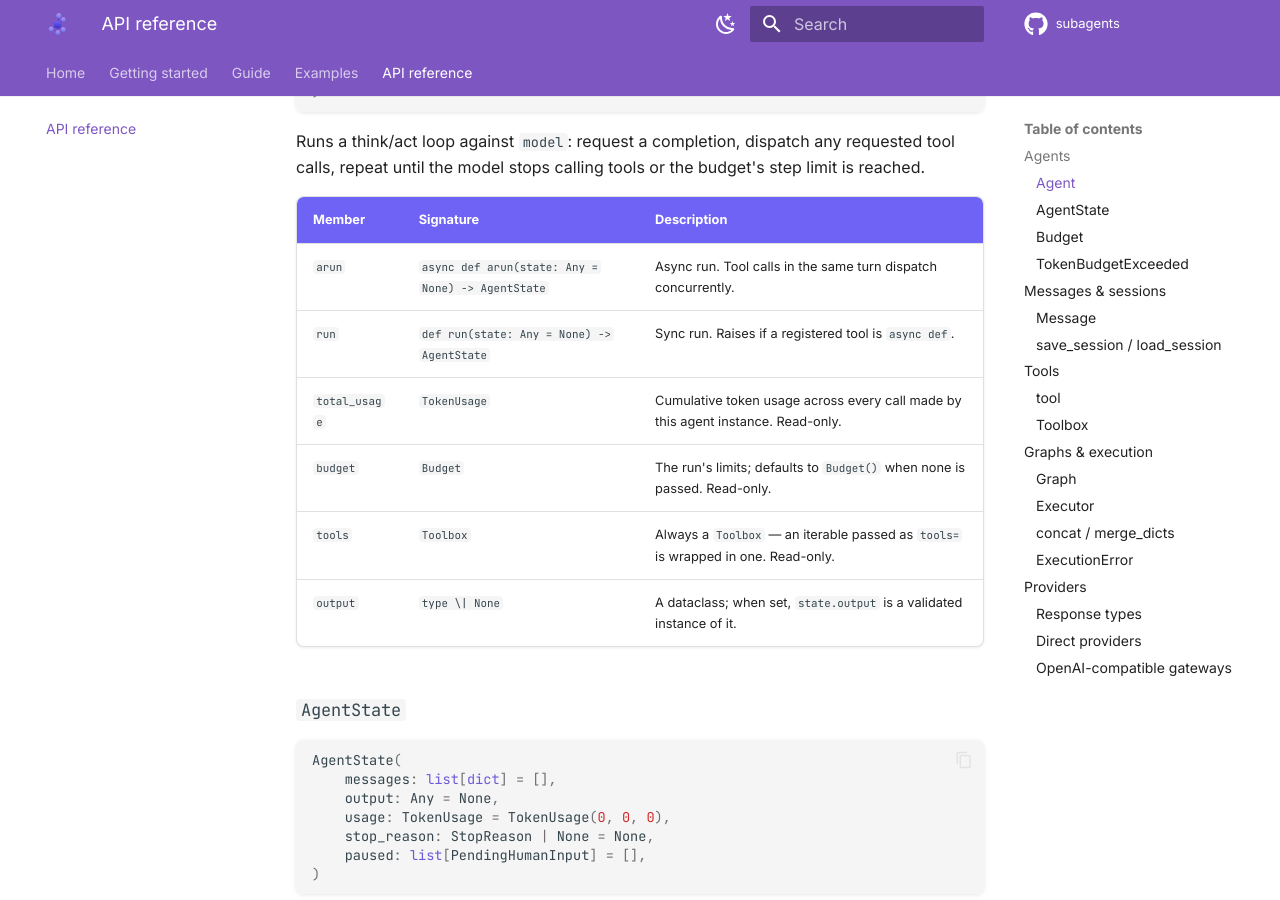
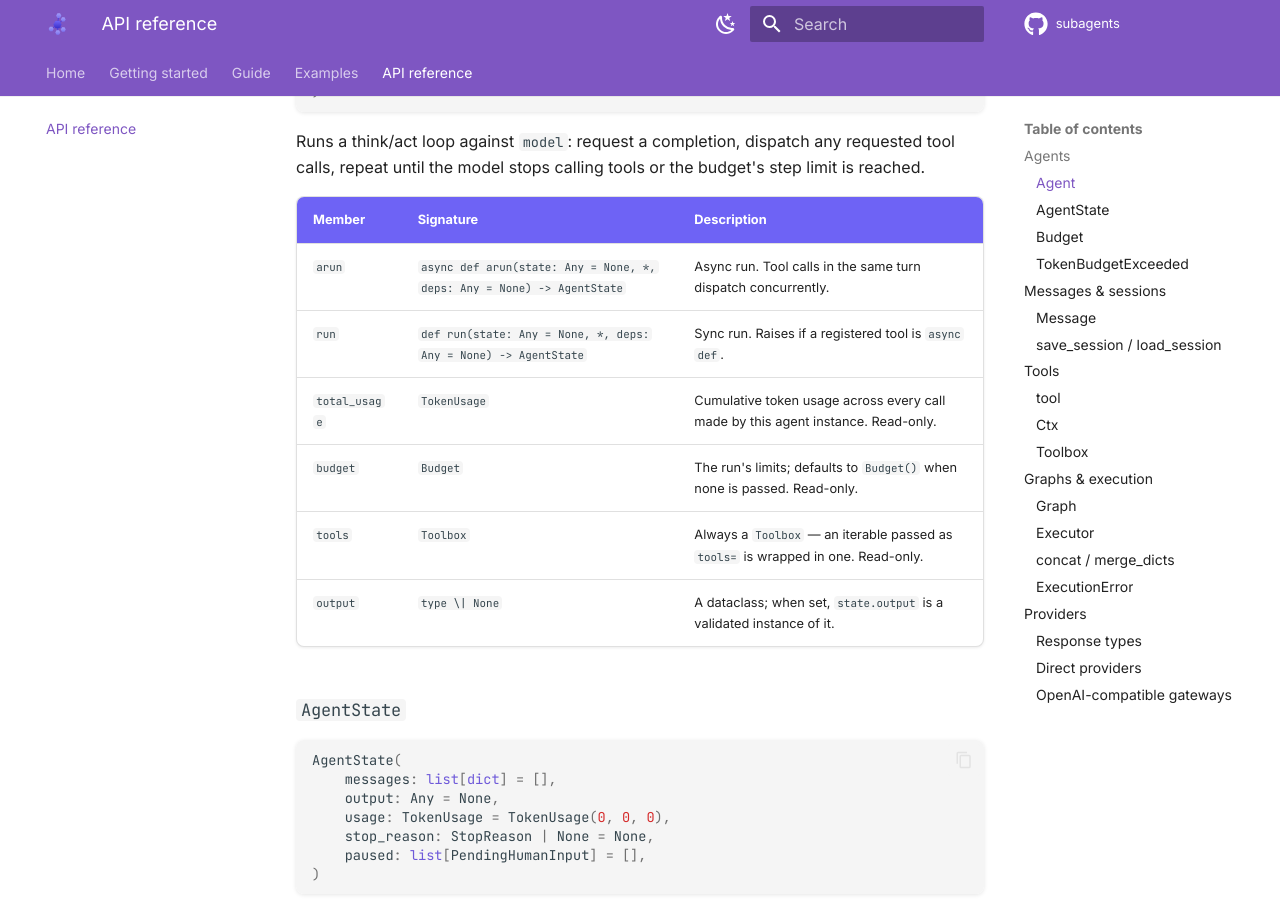
Before and after one commit to sayedshaun/deepharness, an MkDocs documentation site: the page built from docs/reference/api.md, in a window 1280 px wide and 900 px high, scrolled down 508 px. Built offline with MkDocs 1.6.1 and Material for MkDocs 9.7.7, drawn with Linux system fonts in a browser that asks for light colours; comment, search, counter and statistics services are not loaded; some of the changed text lies outside the part shown.

Commit message:
docs: add Ctx and deps to the reference

````diff
--- a/docs/reference/api.md
+++ b/docs/reference/api.md
@@ -25,8 +25,8 @@ calls, repeat until the model stops calling tools or the budget's step limit is
 
 | Member | Signature | Description |
 | --- | --- | --- |
-| `arun` | `async def arun(state: Any = None) -> AgentState` | Async run. Tool calls in the same turn dispatch concurrently. |
-| `run` | `def run(state: Any = None) -> AgentState` | Sync run. Raises if a registered tool is `async def`. |
+| `arun` | `async def arun(state: Any = None, *, deps: Any = None) -> AgentState` | Async run. Tool calls in the same turn dispatch concurrently. |
+| `run` | `def run(state: Any = None, *, deps: Any = None) -> AgentState` | Sync run. Raises if a registered tool is `async def`. |
 | `total_usage` | `TokenUsage` | Cumulative token usage across every call made by this agent instance. Read-only. |
 | `budget` | `Budget` | The run's limits; defaults to `Budget()` when none is passed. Read-only. |
 | `tools` | `Toolbox` | Always a `Toolbox` — an iterable passed as `tools=` is wrapped in one. Read-only. |
@@ -111,6 +111,15 @@ Decorates a function so it can be registered as a callable tool. Builds a JSON s
 the function's signature (parameter types, required-ness) and docstring (summary plus
 `Args:`/`:param:` descriptions). Handles containers, `Literal`, `Enum` and unions — see [Tools](../guide/tools.md). Works on
 both sync and async functions.
+
+### `Ctx`
+
+```python
+Ctx(state: Any = None, deps: Any = None)
+```
+
+Injected into any tool parameter annotated `Ctx`, and hidden from that tool's schema. `deps` is
+whatever the run was given; `state` is the run's `AgentState`.
 
 ### `Toolbox`
 
````
